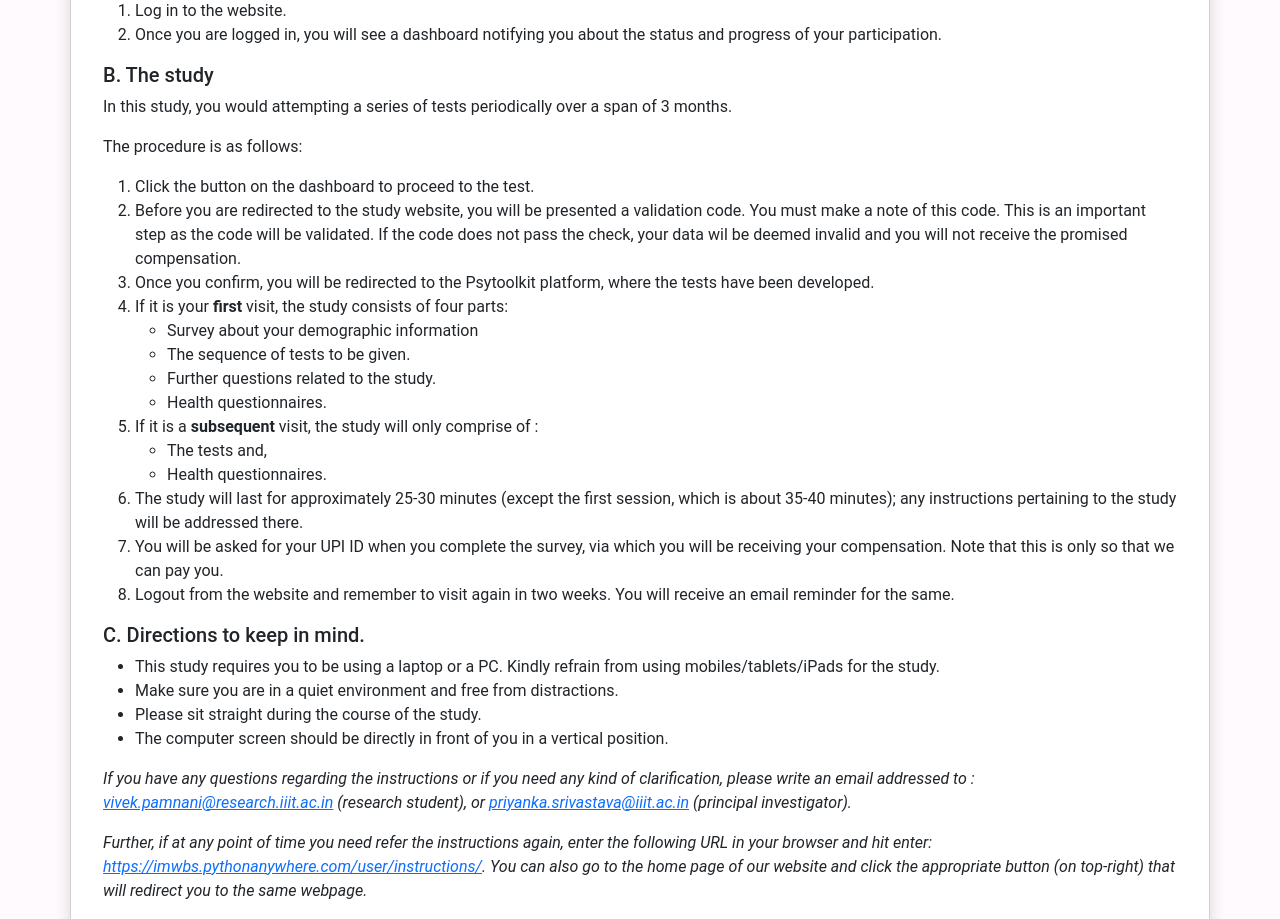
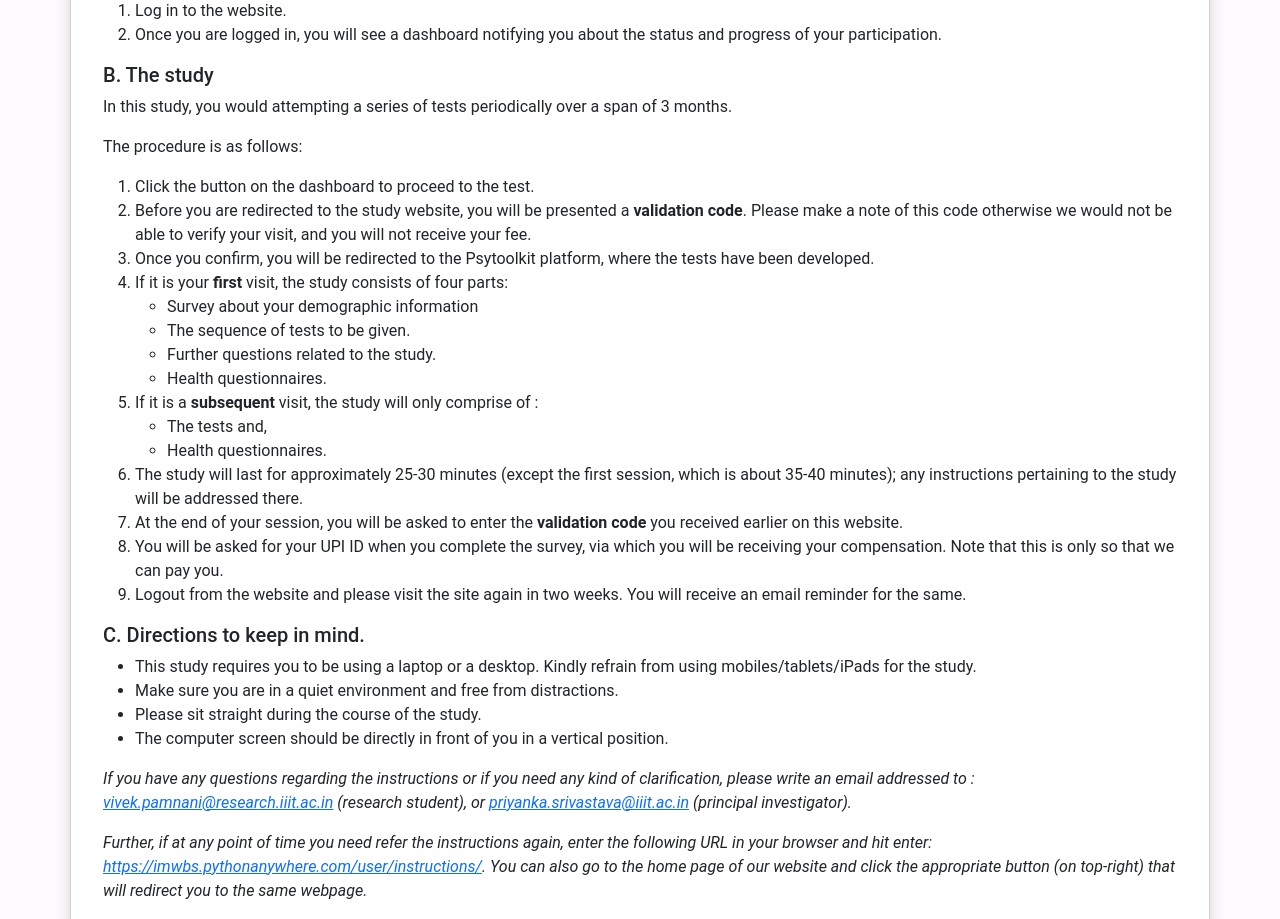
Before and after one commit to VivekPamnani/django-auth-app, a Django app: page /user/instructions/ in a window 1280 px wide. Shown: the part 283-1202 px from the top of the page. Run offline with Django 4.2, Linux system fonts and the light colour scheme; some libraries are stand-ins or nearby versions.

Commit message:
updated copy of pages

```diff
--- a/mysite/settings.py
+++ b/mysite/settings.py
@@ -28,7 +28,8 @@ environ.Env.read_env(os.path.join(BASE_DIR, '.env'))
 # See https://docs.djangoproject.com/en/4.0/howto/deployment/checklist/
 
 # SECURITY WARNING: keep the secret key used in production secret!
-SECRET_KEY = 'django-insecure-cmn*=x-kc3*cjtu+o*i^+d*t^3bq!m^fm5r#iy(rb-v6@0m#f3'
+SECRET_KEY = env('S_KEY')
+
 
 # SECURITY WARNING: don't run with debug turned on in production!
 DEBUG = True
--- a/user/templates/user/attempt.html
+++ b/user/templates/user/attempt.html
@@ -31,8 +31,8 @@
         <div class="card shadow p-3 mb-5 bg-white rounded">
             <h4 class="card-title"> Validation Code </h4>
             <br>
-            <p class="card-subtitle">Please make a note of the following code and confirm. <br> You will be required to enter it on the experiment site as you finish your attempt.</p>
-            <p style="color: red;"> NOTE: Do not close this window or press refresh or back buttons on this page. This is the final page before you are redirected to the survey. </p>
+            <p class="card-subtitle">Please make a note of the following code and confirm. Once your confirm, this page will stay here and a new tab for the experiment site will be opened. Once you are at the end of your session, you can switch to this tab to refer the code. <br> You will be <b>required</b> to enter it on the experiment site at the end of your session.</p>
+            <p style="color: red;"> NOTE: Do not close this window or press refresh or back buttons on this page before you have noted the code. This is the final page before you are redirected to the survey. </p>
             <br>
             <div class="row justify-content-center" id="r1">
                 <div class="card-body">
@@ -48,7 +48,7 @@
                 <div class="text-center">
                     <button class="btn btn-primary"
                         onclick=" window.open('{{ url }}', '_blank')">
-                        I understand
+                        I understand, let me proceed.
                     </button>
                     <!-- Hello -->
                 </div>
--- a/user/templates/user/consent.html
+++ b/user/templates/user/consent.html
@@ -32,12 +32,12 @@
                         <p>The study consists of 6 sessions over a span of 3 months. We will request you to participate every fortnight. These periodic sessions will comprise four cognitive games and a health survey. We will also ask you to fill in the demographic details in the first session.&nbsp;</p>
 
                         <p><b>Q: <em>How long will this study take? How will I compensated?</em></b></p>
-                        <p><b>A:</b> The first session will last for approximately, 40-45 minutes. The following five sessions, every fortnight, will last for approximately 35 minutes. You will be reminded via email 24 hrs, 12 hrs, and 1 hr before your upcoming session.</p>
+                        <p><b>A:</b> The first session will last for approximately, 40-45 minutes. The following five sessions, every fortnight, will last for approximately 35 minutes. You will be reminded via email 2 days, 1 day, and 3 hrs before your upcoming session.</p>
                         <p>You will receive <b>₹200 per session</b> on average (to an upwards ₹1200 for a total of 6 sessions). For the six sessions, you will receiving the amounts <b>₹100, ₹300, ₹0, ₹400, ₹0, ₹400</b> respectively. After completing a session, you will receive the amount <em>within 7 days</em>.</p>
 
                         <p><b>Q: <em>How will I be performing on the tests?</em></b></p>
                         <p><b>A:</b> You will be required to sit in front of your laptop or desktop to perform the tests. We will ask you to keep the laptop or desktop display screen at your arm length and be seated straight and comfortably.</p>
-                        <p>We will begin the session with a demographic survey, followed by four cognitive games and a health survey. The demographic survey will be conducted only once, in the first session. The following sessions will comprise the cognitive tests and the health survey. You will be informed about the tests details as you will proceed in the study. Each test is different in nature and will require different time. In total, every session may take around 35 minutes. The first session may take 40-45 minutes because of the demographic survey.&nbsp;</p>
+                        <p>We will begin the session with a demographic survey, followed by four cognitive games and a health survey. The demographic survey will be conducted only once, in the first session. The following sessions will comprise the cognitive tests and the health survey. You will be informed about the tests details as you will proceed in the study. Each test is different in nature and will require different time. In total, every session may take around 35 minutes. The first session may take 40-45 minutes due to the demographic survey.&nbsp;</p>
 
                         <p><b>Q: <em>What are the benefits of this research?</em></b></p>
                         <p><b>A:</b> You may not be directly benefited by participating in our study. However, your participation will    potentially advance our  understanding of the impact of the Pandemic on individual mental wellbeing.</p>
--- a/user/templates/user/instructions.html
+++ b/user/templates/user/instructions.html
@@ -40,7 +40,7 @@
                     <p>The procedure is as follows:</p>
                     <ol>
                         <li>Click the button on the dashboard to proceed to the test.</li>
-                        <li>Before you are redirected to the study website, you will be presented a validation code. You must make a note of this code. This is an important step as the code will be validated. If the code does not pass the check, your data wil be deemed invalid and you will not receive the promised compensation.</li>
+                        <li>Before you are redirected to the study website, you will be presented a <b>validation code</b>. Please make a note of this code otherwise we would not be able to verify your visit, and you will not receive your fee.</li>
                         <li>Once you confirm, you will be redirected to the Psytoolkit platform, where the tests have been developed.</li>
                         <li>If it is your <strong>first</strong> visit, the study consists of four parts:
                             <ul>
@@ -57,12 +57,13 @@
                             </ul>
                         </li>
                         <li>The study will last for approximately 25-30 minutes (except the first session, which is about 35-40 minutes); any instructions pertaining to the study will be addressed there.</li>
+                        <li>At the end of your session, you will be asked to enter the <b>validation code</b> you received earlier on this website.</li>
                         <li>You will be asked for your UPI ID when you complete the survey, via which you will be receiving your compensation. Note that this is only so that we can pay you.</li>
-                        <li>Logout from the website and remember to visit again in two weeks. You will receive an email reminder for the same.</li>
+                        <li>Logout from the website and please visit the site again in two weeks. You will receive an email reminder for the same.</li>
                     </ol>
                     <h5 id="c-directions-to-keep-in-mind-">C. Directions  to keep in mind.</h5>
                     <ul>
-                        <li>This study requires you to be using a laptop or a PC. Kindly refrain from using mobiles/tablets/iPads for the study.</li>
+                        <li>This study requires you to be using a laptop or a desktop. Kindly refrain from using mobiles/tablets/iPads for the study.</li>
                         <li>Make sure you are in a quiet environment and free from distractions.</li>
                         <li>Please sit straight during the course of the study.</li>
                         <li>The computer screen should be directly in front of you in a vertical position.</li>
--- a/user/templates/user/welcome.html
+++ b/user/templates/user/welcome.html
@@ -27,9 +27,9 @@
             <div class="card shadow p-3 mb-5 bg-white rounded">
                 <h4 class="card-title"> Welcome! </h4>
                 <div class="card-body">
-                    <p>We appreciate your participation in our study that aims to understand the correlates of wellbeing in the context of Pandemic. The research study has been approved by the Institute Research Review Board Committee, which evaluates the validity of tests used in the study and protects the essential rights of human participation. </p>
+                    <p>We appreciate your participation in our study. The aim is to understand the correlates of wellbeing in the context of Pandemic. The research study has been approved by the Institute Research Review Board Committee, which evaluates the validity of tests used in the study and protects the essential rights of human participation. </p>
                     <p>In this study, you would be attempting a series of tests periodically, every fortnight, over a span of 3 months. Each session will take you approximately 25-30 minutes.</p>
-                    <p>Anybody between 18-60 years and understand and/or speak English are   is eligible to participate in this study.  You will be paid a compensation/fee of ₹200 for each attempt (to an upwards maximum of ₹1,200 for 6 such attempts). If you would like to know more, please proceed by clicking the button below.</p>
+                    <p>Anybody who is 18-60 years old and can understand and/or speak English is eligible to participate. You will be paid a compensation/fee of <b>₹200 per session</b> (on average) (to an upwards maximum of ₹1,200 for 6 such sessions). If you would like to know more, please proceed by clicking the button below.</p>
                 </div>
                 <div class="text-center">
                     <form action="{% url 'user:consent' %}" method="GET">
```
